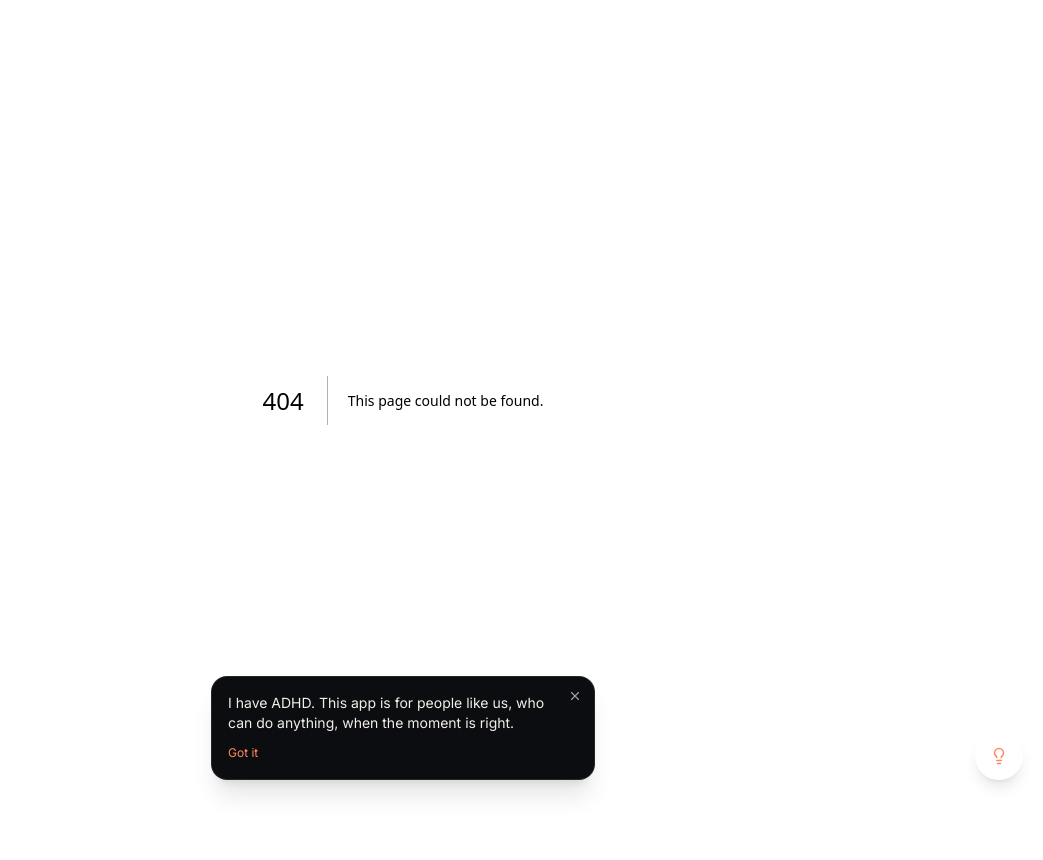
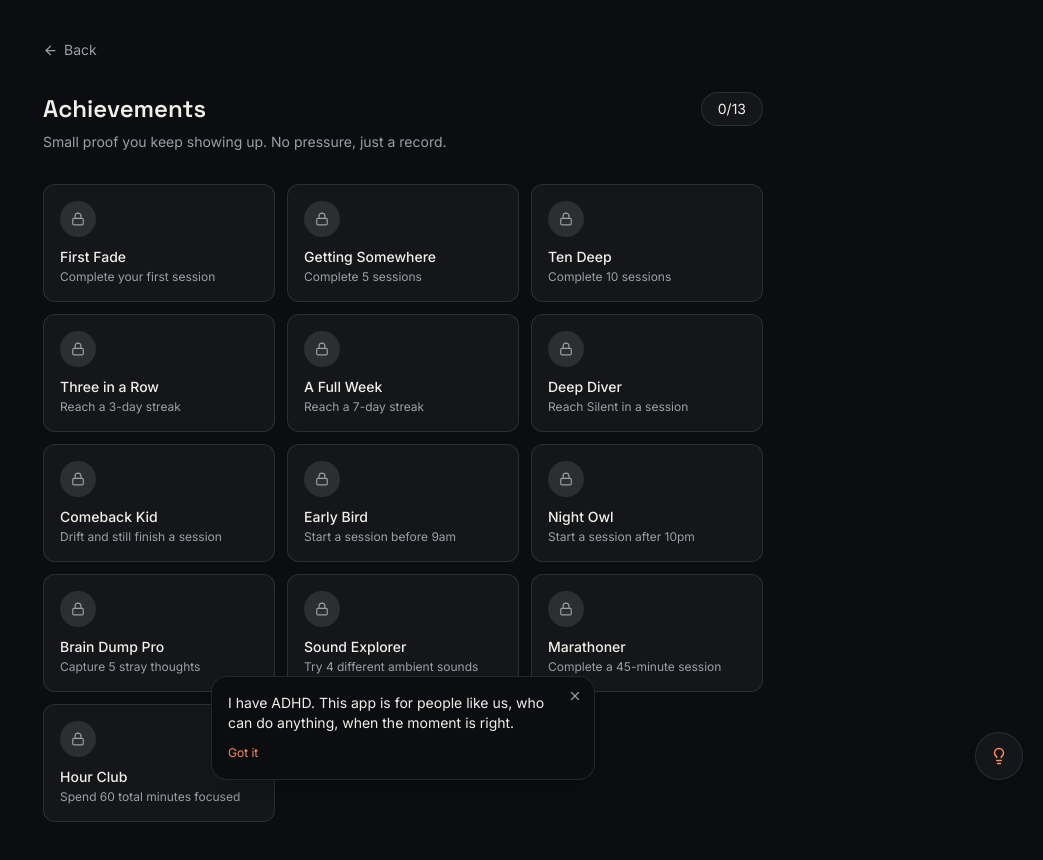
Before and after one commit to yashaswihegde364-stack/fade, a Next.js app: page /achievements in a window 1280 px wide. Before the commit this address had no page. Shown: the whole page, without its empty margins (237-1280 px from the left). Before the commit the page ends 800 px from the top, so only its background shows below. Built offline with nearby package versions, Linux system fonts and the light colour scheme.

Commit message:
Add achievements/trophy system and instant calm-now button to session

```diff
--- /dev/null
+++ b/app/achievements/page.tsx
@@ -0,0 +1,95 @@
+"use client";
+
+import { useEffect, useState } from "react";
+import Link from "next/link";
+import { motion } from "framer-motion";
+import {
+  ArrowLeft,
+  Sparkle,
+  Flame,
+  Calendar,
+  Moon,
+  Heart,
+  Sunrise,
+  MoonStar,
+  Lightbulb,
+  Waves,
+  Timer,
+  Hourglass,
+  Lock,
+} from "lucide-react";
+import { computeAchievements, Achievement } from "@/lib/achievements";
+
+const ICONS: Record<string, React.ComponentType<{ size?: number }>> = {
+  sparkle: Sparkle,
+  flame: Flame,
+  calendar: Calendar,
+  moon: Moon,
+  heart: Heart,
+  sunrise: Sunrise,
+  "moon-star": MoonStar,
+  lightbulb: Lightbulb,
+  waves: Waves,
+  timer: Timer,
+  hourglass: Hourglass,
+};
+
+export default function Achievements() {
+  const [achievements, setAchievements] = useState<Achievement[]>([]);
+
+  useEffect(() => {
+    setAchievements(computeAchievements());
+  }, []);
+
+  const unlockedCount = achievements.filter((a) => a.unlocked).length;
+
+  return (
+    <main className="mx-auto min-h-screen max-w-3xl px-6 py-10">
+      <Link
+        href="/"
+        className="mb-8 flex w-fit items-center gap-1.5 text-sm text-[var(--muted)] hover:text-[var(--fg)]"
+      >
+        <ArrowLeft size={15} /> Back
+      </Link>
+
+      <div className="flex items-center justify-between">
+        <h1 className="font-display text-2xl font-semibold">Achievements</h1>
+        <div className="rounded-full border border-[var(--border)] bg-[var(--card)] px-4 py-1.5 text-sm">
+          {unlockedCount}/{achievements.length}
+        </div>
+      </div>
+      <p className="mt-1.5 text-sm text-[var(--muted)]">
+        Small proof you keep showing up. No pressure, just a record.
+      </p>
+
+      <div className="mt-8 grid grid-cols-2 gap-3 sm:grid-cols-3">
+        {achievements.map((a, i) => {
+          const Icon = ICONS[a.icon] ?? Sparkle;
+          return (
+            <motion.div
+              key={a.id}
+              initial={{ opacity: 0, y: 10 }}
+              animate={{ opacity: 1, y: 0 }}
+              transition={{ delay: i * 0.03 }}
+              className={`rounded-xl border p-4 ${
+                a.unlocked
+                  ? "border-[var(--accent)]/40 bg-[var(--accent)]/10"
+                  : "border-[var(--border)] bg-[var(--card)] opacity-50"
+              }`}
+            >
+              <div
+                className={`flex h-9 w-9 items-center justify-center rounded-full ${
+                  a.unlocked ? "bg-[var(--accent)] text-[#1a1206]" : "bg-[var(--border)] text-[var(--muted)]"
+                }`}
+              >
+                {a.unlocked ? <Icon size={16} /> : <Lock size={14} />}
+              </div>
+              <p className="mt-2.5 text-sm font-medium">{a.title}</p>
+              <p className="mt-0.5 text-xs text-[var(--muted)]">{a.description}</p>
+            </motion.div>
+          );
+        })}
+      </div>
+    </main>
+  );
+}
--- a/app/history/page.tsx
+++ b/app/history/page.tsx
@@ -3,7 +3,7 @@
 import { useEffect, useState } from "react";
 import Link from "next/link";
 import { motion } from "framer-motion";
-import { ArrowLeft } from "lucide-react";
+import { ArrowLeft, Trophy } from "lucide-react";
 import { getSessions, getStreak, getBestStreak, getWeeklyStats, WeeklyStats } from "@/lib/storage";
 import { SessionResult } from "@/lib/types";
 
@@ -81,10 +81,19 @@ export default function History() {
         <ArrowLeft size={15} /> Back
       </Link>
 
-      <div className="flex items-center justify-between">
+      <div className="flex items-center justify-between gap-2">
         <h1 className="font-display text-2xl font-semibold">History</h1>
-        <div className="rounded-full border border-[var(--border)] bg-[var(--card)] px-4 py-1.5 text-sm">
-          {streak} day streak
+        <div className="flex items-center gap-2">
+          <Link
+            href="/achievements"
+            className="flex cursor-pointer items-center gap-1.5 rounded-full border border-[var(--border)] bg-[var(--card)] px-4 py-1.5 text-sm transition hover:border-[var(--accent)]"
+          >
+            <Trophy size={14} />
+            <span className="hidden sm:inline">Achievements</span>
+          </Link>
+          <div className="rounded-full border border-[var(--border)] bg-[var(--card)] px-4 py-1.5 text-sm">
+            {streak} day streak
+          </div>
         </div>
       </div>
 
--- a/app/results/page.tsx
+++ b/app/results/page.tsx
@@ -179,6 +179,12 @@ function ResultsInner() {
           >
             View history
           </Link>
+          <Link
+            href="/achievements"
+            className="flex cursor-pointer items-center justify-center rounded-full px-6 py-3 text-sm text-[var(--muted)] hover:text-[var(--fg)]"
+          >
+            Achievements
+          </Link>
         </div>
       </motion.div>
     </main>
--- a/app/session/page.tsx
+++ b/app/session/page.tsx
@@ -23,6 +23,7 @@ import {
   addCapture,
   getCaptures,
   getCompanionUnlock,
+  markSoundTried,
 } from "@/lib/storage";
 import { ZONE_LABEL, zoneDepth } from "@/lib/types";
 
@@ -188,6 +189,7 @@ function SessionInner() {
     if (!audioStarted) {
       audio.start();
       setAudioStarted(true);
+      markSoundTried(sound.ambientType);
     }
   }
 
@@ -232,6 +234,12 @@ function SessionInner() {
     engine.logDrift();
     setMoodTrigger({ mood: "startled", id: Date.now() });
     setDriftMsg("Happens. Turning things back up a bit.");
+    setTimeout(() => setDriftMsg(null), 2600);
+  }
+
+  function handleCalmNow() {
+    engine.calmNow();
+    setDriftMsg("Okay. Let's go quiet, right now.");
     setTimeout(() => setDriftMsg(null), 2600);
   }
 
@@ -407,6 +415,15 @@ function SessionInner() {
             </div>
           )}
         </div>
+
+        {S > 20 && (
+          <button
+            onClick={handleCalmNow}
+            className="mb-2 cursor-pointer self-center text-xs text-[var(--muted)] underline-offset-2 hover:text-[var(--fg)] hover:underline"
+          >
+            Too much right now? Go quiet
+          </button>
+        )}
 
         <div className="flex items-center justify-between gap-3 pb-2">
           <button
@@ -642,6 +659,7 @@ function SessionInner() {
                           setSound(next);
                           saveSoundSettings(next);
                           audio.setAmbientType(t);
+                          markSoundTried(t);
                         }}
                         className={`cursor-pointer rounded-full border px-3 py-1.5 text-xs capitalize ${
                           sound.ambientType === t
--- /dev/null
+++ b/lib/achievements.ts
@@ -0,0 +1,119 @@
+import { getSessions, getBestStreak, getInbox, getTriedSounds } from "./storage";
+
+export interface Achievement {
+  id: string;
+  title: string;
+  description: string;
+  icon: string;
+  unlocked: boolean;
+}
+
+const AMBIENT_TYPES = ["brown", "pink", "rain", "drone", "waterfall", "birds"];
+
+export function computeAchievements(): Achievement[] {
+  const sessions = getSessions().filter((s) => !s.isDemo);
+  const total = sessions.length;
+  const bestStreak = getBestStreak();
+  const reachedSilent = sessions.some((s) => s.deepestZone === "silent");
+  const hadDriftAndFinished = sessions.some((s) => s.drifts >= 1);
+  const earlyBird = sessions.some((s) => new Date(s.createdAt).getHours() < 9);
+  const nightOwl = sessions.some((s) => new Date(s.createdAt).getHours() >= 22);
+  const inboxCount = getInbox().length;
+  const soundsTried = getTriedSounds().filter((s) => AMBIENT_TYPES.includes(s)).length;
+  const marathoner = sessions.some((s) => s.plannedMinutes >= 45);
+  const totalMinutes = sessions.reduce((sum, s) => sum + s.actualSeconds / 60, 0);
+
+  return [
+    {
+      id: "first-fade",
+      title: "First Fade",
+      description: "Complete your first session",
+      icon: "sparkle",
+      unlocked: total >= 1,
+    },
+    {
+      id: "five-sessions",
+      title: "Getting Somewhere",
+      description: "Complete 5 sessions",
+      icon: "flame",
+      unlocked: total >= 5,
+    },
+    {
+      id: "ten-sessions",
+      title: "Ten Deep",
+      description: "Complete 10 sessions",
+      icon: "flame",
+      unlocked: total >= 10,
+    },
+    {
+      id: "streak-3",
+      title: "Three in a Row",
+      description: "Reach a 3-day streak",
+      icon: "calendar",
+      unlocked: bestStreak >= 3,
+    },
+    {
+      id: "streak-7",
+      title: "A Full Week",
+      description: "Reach a 7-day streak",
+      icon: "calendar",
+      unlocked: bestStreak >= 7,
+    },
+    {
+      id: "silent",
+      title: "Deep Diver",
+      description: "Reach Silent in a session",
+      icon: "moon",
+      unlocked: reachedSilent,
+    },
+    {
+      id: "drift-comeback",
+      title: "Comeback Kid",
+      description: "Drift and still finish a session",
+      icon: "heart",
+      unlocked: hadDriftAndFinished,
+    },
+    {
+      id: "early-bird",
+      title: "Early Bird",
+      description: "Start a session before 9am",
+      icon: "sunrise",
+      unlocked: earlyBird,
+    },
+    {
+      id: "night-owl",
+      title: "Night Owl",
+      description: "Start a session after 10pm",
+      icon: "moon-star",
+      unlocked: nightOwl,
+    },
+    {
+      id: "brain-dump",
+      title: "Brain Dump Pro",
+      description: "Capture 5 stray thoughts",
+      icon: "lightbulb",
+      unlocked: inboxCount >= 5,
+    },
+    {
+      id: "sound-explorer",
+      title: "Sound Explorer",
+      description: "Try 4 different ambient sounds",
+      icon: "waves",
+      unlocked: soundsTried >= 4,
+    },
+    {
+      id: "marathoner",
+      title: "Marathoner",
+      description: "Complete a 45-minute session",
+      icon: "timer",
+      unlocked: marathoner,
+    },
+    {
+      id: "hour-club",
+      title: "Hour Club",
+      description: "Spend 60 total minutes focused",
+      icon: "hourglass",
+      unlocked: totalMinutes >= 60,
+    },
+  ];
+}
--- a/lib/storage.ts
+++ b/lib/storage.ts
@@ -269,3 +269,24 @@ export function getCompanionUnlock(): CompanionUnlock {
   if (unlockLevel >= 3) return "sparkle";
   return "none";
 }
+
+const SOUNDS_TRIED_KEY = "fade_sounds_tried";
+
+export function markSoundTried(ambientType: string) {
+  if (typeof window === "undefined") return;
+  const tried = getTriedSounds();
+  if (!tried.includes(ambientType)) {
+    tried.push(ambientType);
+    localStorage.setItem(SOUNDS_TRIED_KEY, JSON.stringify(tried));
+  }
+}
+
+export function getTriedSounds(): string[] {
+  if (typeof window === "undefined") return [];
+  try {
+    const raw = localStorage.getItem(SOUNDS_TRIED_KEY);
+    return raw ? JSON.parse(raw) : [];
+  } catch {
+    return [];
+  }
+}
--- a/lib/useSessionEngine.ts
+++ b/lib/useSessionEngine.ts
@@ -150,6 +150,12 @@ export function useSessionEngine({ startLevel, durationSeconds, demo }: EngineOp
 
   const togglePause = useCallback(() => setPaused((p) => !p), []);
 
+  const calmNow = useCallback(() => {
+    elapsedRef.current = Math.max(elapsedRef.current, totalSessionSeconds * 0.92);
+    nextCheckinAtRef.current = null;
+    // eslint-disable-next-line react-hooks/exhaustive-deps
+  }, [totalSessionSeconds]);
+
   const realSecondsElapsed = demo ? (elapsed / 1500) * durationSeconds : elapsed;
 
   return {
@@ -165,6 +171,7 @@ export function useSessionEngine({ startLevel, durationSeconds, demo }: EngineOp
     drifts,
     curve,
     logDrift,
+    calmNow,
     checkin,
     answerCheckin,
     missCheckin,
```
